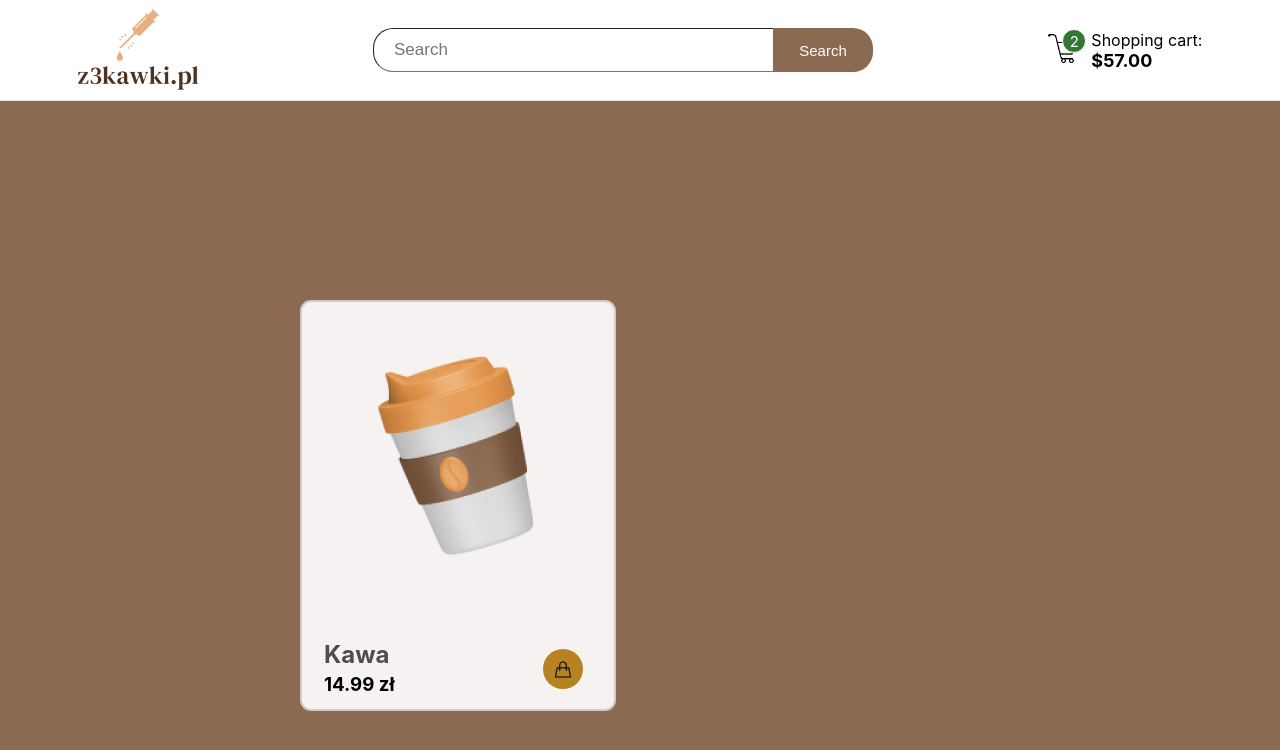
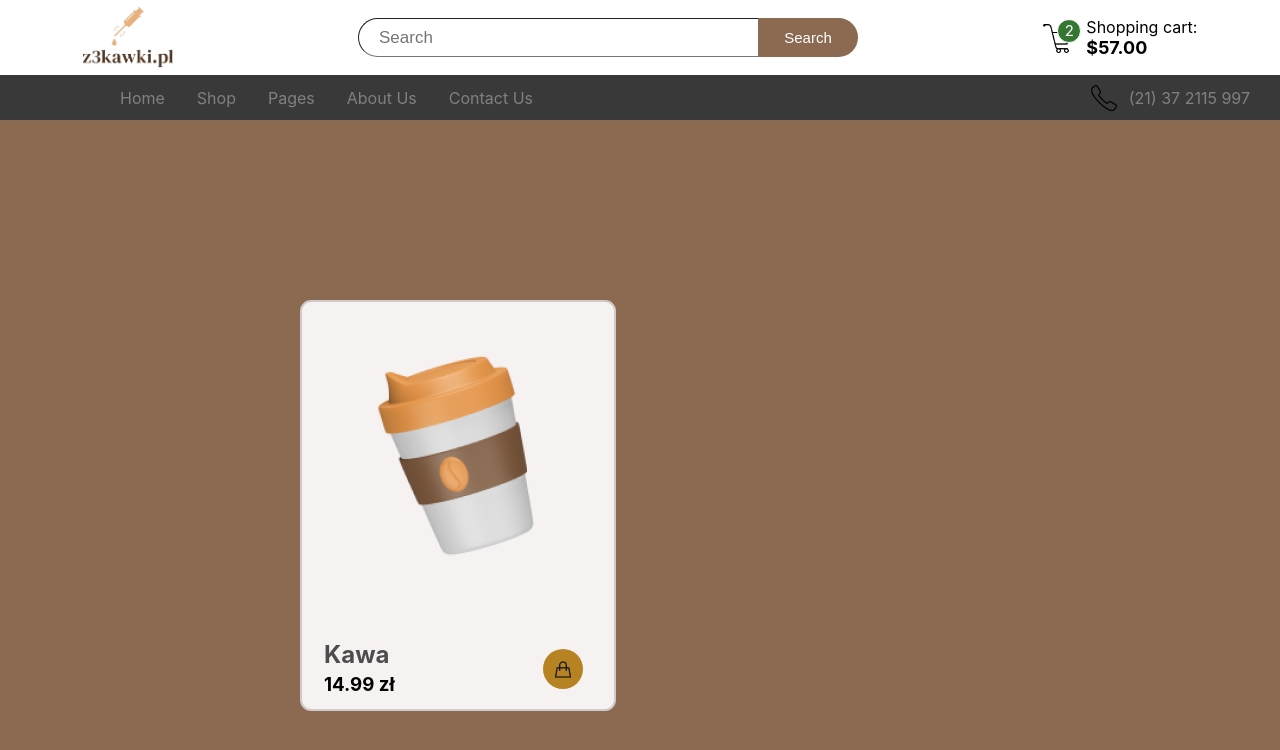
Before and after one commit to rave1/Illuminati-project, a React (Create React App) app in the folder frontend/: page /cart in a window 1280 px wide. Shown: the top 750 px of the page. Built offline with nearby package versions, Linux system fonts and the light colour scheme.

Commit message:
navi-bar

```diff
--- a/frontend/src/components/header/header.css
+++ b/frontend/src/components/header/header.css
@@ -1,5 +1,5 @@
 .header {
-  height: 100px;
+  height: 75px;
   display: flex;
   flex-direction: row;
   justify-content: space-around;
@@ -21,7 +21,7 @@
 }
 
 .main-logo {
-  width: 120px;
+  width: 90px;
 }
 
 .middle-section {
@@ -37,7 +37,7 @@
 .search {
   width: 0px;
   flex: 1;
-  height: 40px;
+  height: 35px;
   padding-left: 20px;
   align-items: center;
   border-radius: 20px 0px 0px 20px;
@@ -52,7 +52,7 @@
 
 .search-button {
   width: 100px;
-  height: 44px;
+  height: 39.5px;
   margin-left: -5px;
   border: none;
   font-size: 15px;
@@ -68,7 +68,7 @@
 
 .right-section {
   display: flex;
-  height: 100px;
+  height: 75px;
   justify-content: center;
   align-items: center;
 }
@@ -76,6 +76,9 @@
 .cart-logo-container {
   padding-right: 13px;
   position: relative;
+  display: flex;
+  align-items: center;
+  justify-content: center;
 }
 
 .cart-logo-container p {
@@ -105,5 +108,51 @@
 .cart-price span {
   font-size: 18px;
   font-weight: 700;
+}
 
+.navi-bar {
+  display: flex;
+  position: fixed;
+  justify-content: space-between;
+  top: 75px;
+  right: 0;
+  left: 0;
+  height: 45px;
+  background-color: rgb(58, 57, 57);
 }
+
+.navi-left-side {
+  display: flex;
+  align-items: center;
+  justify-content: start;
+  font-weight: 400;
+}
+
+
+
+
+.n-list ul {
+  margin-left:  80px;
+  display: flex;
+  color: grey;
+  gap: 2rem;
+  margin-right: 4rem;
+}
+
+.n-list>ul>li:hover {
+  cursor: pointer;
+  color: white;
+}
+
+.navi-right-side {
+  display: flex;
+  justify-content: center;
+  align-items: center;
+  margin-right: 30px;
+  color: grey;
+}
+
+.phone-logo {
+  width: 30px;
+  margin-right: 10px;
+}
--- a/frontend/src/components/header/header.jsx
+++ b/frontend/src/components/header/header.jsx
@@ -2,6 +2,7 @@ import React from 'react';
 import logo from '../../images/main-logo.png';
 import cart from '../../images/cart.png';
 import search from '../../images/search-logo.png';
+import phone from '../../images/phone-logo.png'
 import "./header.css";
 import "../../index.css";
 
@@ -27,8 +28,29 @@ export const Header = () => {
           <span>$57.00</span>
         </div>
       </div>
+      <div className="navi-bar">
+        <div className="navi-left-side">
+          <div className="n-list">
+            <ul style={{listStyleType: 'none'}}>
+              <li>Home</li>
+              <li>Shop</li>
+              <li>Pages</li>
+              <li>About Us</li>
+              <li>Contact Us</li>
+            </ul>
+          </div>
+        </div>
+        <div className="navi-right-side">
+          <img src={phone} alt="" className="phone-logo" />
+          <p>(21) 37 2115 997</p>
+        </div>
+      </div>
     </div>
+
+
   )
 }
 
+
+
 export default Header
--- a/frontend/src/components/product_component/Product_component.js
+++ b/frontend/src/components/product_component/Product_component.js
@@ -21,5 +21,8 @@ export default function ProductComponent(props) {
           </button>
       </div>
     </div>
+
+
+
   );
 }
```
Also changed, not shown: frontend/src/images/phone-logo.png (added).
